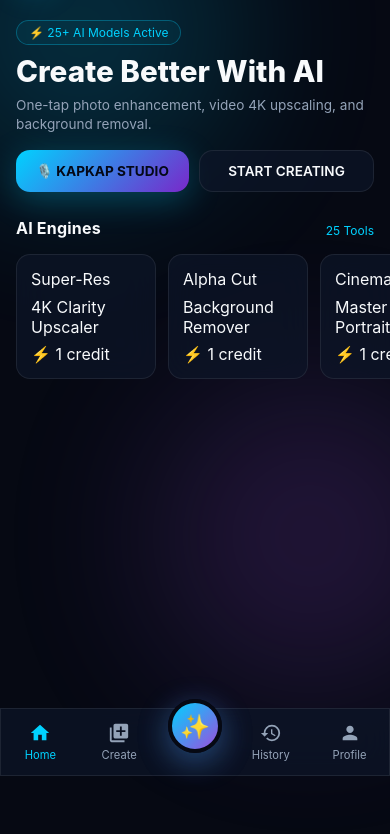
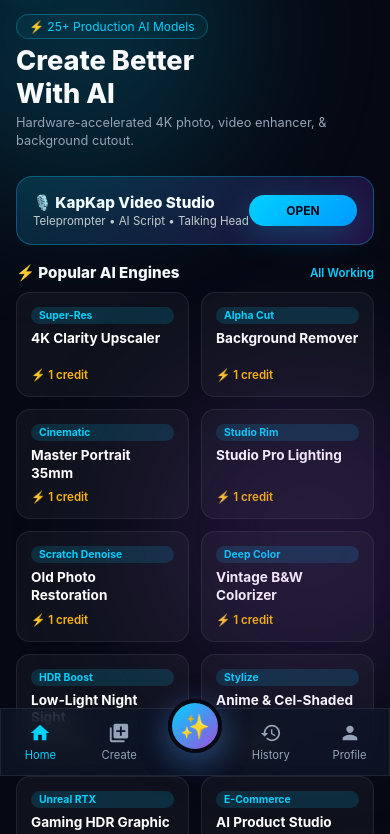
Before and after one commit to subbhu7077/subbhu-ai-labs, a plain HTML site: page index.html in a window 390 px wide. Shown: the part 68-902 px from the top of the page. Before the commit the page ends 844 px from the top, so only its background shows below. Drawn offline with nearby package versions, Linux system fonts and the light colour scheme.

Commit message:
fix: populate full-screen grid layout, fix empty dark area and optimize card responsiveness

```diff
--- a/index.html
+++ b/index.html
@@ -5,78 +5,140 @@
   <meta name="viewport" content="width=device-width, initial-scale=1.0, maximum-scale=1.0, user-scalable=no">
   <title>SUBBHU AI LABS</title>
   <link rel="manifest" href="manifest.json">
-  <link rel="stylesheet" href="css/style.css?v=20.0">
-  <link rel="stylesheet" href="css/responsive.css?v=20.0">
-  <link rel="stylesheet" href="css/animations.css?v=20.0">
-
+  <link rel="stylesheet" href="css/style.css?v=21.0">
+  <link rel="stylesheet" href="css/responsive.css?v=21.0">
+  <link rel="stylesheet" href="css/animations.css?v=21.0">
   <script src="https://cdn.jsdelivr.net/npm/@supabase/supabase-js@2"></script>
   <script src="https://cdn.jsdelivr.net/npm/@mediapipe/selfie_segmentation/selfie_segmentation.js" crossorigin="anonymous"></script>
+  <style>
+    .tools-grid {
+      display: grid;
+      grid-template-columns: repeat(2, 1fr);
+      gap: 12px;
+      padding: 0 16px 20px 16px;
+    }
+    .tool-box {
+      background: rgba(255, 255, 255, 0.04);
+      border: 1px solid rgba(255, 255, 255, 0.08);
+      border-radius: 14px;
+      padding: 14px;
+      display: flex;
+      flex-direction: column;
+      justify-content: space-between;
+      min-height: 105px;
+      cursor: pointer;
+      transition: transform 0.2s, border-color 0.2s;
+    }
+    .tool-box:active {
+      transform: scale(0.97);
+      border-color: #00d2ff;
+    }
+    .tool-badge-pill {
+      align-self: flex-start;
+      font-size: 0.65rem;
+      font-weight: 700;
+      padding: 2px 8px;
+      border-radius: 10px;
+      background: rgba(0, 210, 255, 0.15);
+      color: #00d2ff;
+      margin-bottom: 6px;
+    }
+    .tool-title {
+      font-size: 0.85rem;
+      font-weight: 700;
+      color: #fff;
+      line-height: 1.3;
+      margin-bottom: 8px;
+    }
+    .tool-cost {
+      font-size: 0.72rem;
+      color: #ffb703;
+      font-weight: 600;
+      display: flex;
+      align-items: center;
+      gap: 4px;
+    }
+    .banner-card {
+      margin: 0 16px 18px 16px;
+      padding: 16px;
+      border-radius: 16px;
+      background: linear-gradient(135deg, rgba(0, 210, 255, 0.15), rgba(121, 40, 202, 0.25));
+      border: 1px solid rgba(0, 210, 255, 0.3);
+      display: flex;
+      justify-content: space-between;
+      align-items: center;
+    }
+  </style>
 </head>
-<body>
+<body style="padding-bottom: 90px;">
 
-  <!-- Clean Top Bar -->
+  <!-- Header -->
   <header class="app-header glass">
     <div class="brand-wrap">
       <div class="brand-icon">S</div>
       <div class="brand-name">SUBBHU AI LABS</div>
     </div>
     <div class="header-actions">
-      <span id="headerCreditBadge" class="hero-badge" style="margin: 0; display: none;">Credits: <b id="headerCreditCount">0</b></span>
-      <a href="studio.html" class="btn-icon" title="Studio">🎙️</a>
-      <a href="profile.html" class="btn-icon" title="Profile">👤</a>
+      <span id="headerCreditBadge" class="hero-badge" style="margin: 0; display: inline-flex;">Credits: <b id="headerCreditCount">9964</b></span>
+      <a href="studio.html" class="btn-icon">🎙️</a>
+      <a href="profile.html" class="btn-icon">👤</a>
     </div>
   </header>
 
-  <!-- Clean Minimal Hero -->
-  <section class="hero" style="padding: 24px 16px 16px 16px;">
-    <div class="hero-badge" style="margin-bottom: 8px;">⚡ 25+ AI Models Active</div>
-    <h1 style="font-size: 1.85rem; margin-bottom: 6px;">Create Better With AI</h1>
-    <p class="hero-subtitle" style="font-size: 0.85rem; margin-bottom: 16px;">One-tap photo enhancement, video 4K upscaling, and background removal.</p>
-    <div class="hero-cta" style="gap: 10px;">
-      <a href="studio.html" class="btn btn-primary" style="background: linear-gradient(135deg, #00d2ff, #7928ca); border: none;">🎙️ KAPKAP STUDIO</a>
-      <a href="create.html" class="btn btn-secondary">START CREATING</a>
-    </div>
+  <!-- Hero Section -->
+  <section class="hero" style="padding: 18px 16px 14px 16px; text-align: left;">
+    <div class="hero-badge" style="margin-bottom: 6px;">⚡ 25+ Production AI Models</div>
+    <h1 style="font-size: 1.7rem; margin-bottom: 4px; line-height: 1.2;">Create Better<br>With AI</h1>
+    <p class="hero-subtitle" style="font-size: 0.8rem; margin-bottom: 12px; color: var(--text-muted);">
+      Hardware-accelerated 4K photo, video enhancer, & background cutout.
+    </p>
   </section>
 
-  <!-- Simple Tools Tray -->
-  <section class="section" style="padding-top: 10px;">
-    <div class="section-header" style="margin-bottom: 12px;">
-      <div class="section-title" style="font-size: 1rem;">AI Engines</div>
-      <span class="section-tag" style="font-size: 0.75rem;">25 Tools</span>
+  <!-- KapKap Banner -->
+  <div class="banner-card">
+    <div>
+      <div style="font-size: 0.95rem; font-weight: 800; color: #fff;">🎙️ KapKap Video Studio</div>
+      <div style="font-size: 0.72rem; color: #ccc; margin-top: 2px;">Teleprompter • AI Script • Talking Head</div>
     </div>
-    <div class="scroll-tray" id="toolsHorizontalTray"></div>
-  </section>
+    <a href="studio.html" class="btn btn-primary" style="padding: 8px 14px; font-size: 0.75rem; border-radius: 20px; text-decoration: none;">OPEN</a>
+  </div>
 
-  <!-- Execution Modal -->
+  <!-- Tools Category Title -->
+  <div style="display: flex; justify-content: space-between; align-items: center; padding: 0 16px 10px 16px;">
+    <span style="font-size: 0.95rem; font-weight: 800;">⚡ Popular AI Engines</span>
+    <span style="font-size: 0.72rem; color: #00d2ff; font-weight: 600;">All Working</span>
+  </div>
+
+  <!-- Full Screen Populated Tools Grid -->
+  <div class="tools-grid" id="toolsGrid"></div>
+
+  <!-- Processing Modal -->
   <div class="modal-overlay" id="toolModal">
     <div class="modal-sheet glass-elevated">
       <div class="modal-header">
         <div>
           <h2 class="modal-title" id="modalToolTitle" style="font-size: 1.1rem;">AI Tool</h2>
-          <span id="modalToolBadge" class="hero-badge" style="margin-top: 2px;">Ready</span>
+          <span id="modalToolBadge" class="hero-badge" style="margin-top: 2px;">Active</span>
         </div>
         <button class="modal-close" onclick="UIController.closeModal()">✕</button>
       </div>
 
-      <!-- Upload Trigger -->
       <div class="upload-box" id="uploadBox">
         <div class="upload-icon">📤</div>
-        <div class="upload-label">Select Media File</div>
-        <div class="upload-sub">Images or Videos (Full Quality)</div>
+        <div class="upload-label">Choose Media File</div>
+        <div class="upload-sub">Photos or Videos (Auto High Quality)</div>
         <input type="file" id="fileInput" accept="image/*,video/*" style="display: none;">
       </div>
 
-      <!-- Preview Screen -->
       <div class="preview-container" id="previewContainer">
         <div class="file-info-bar glass">
           <div class="file-details">
-            <span class="file-name" id="previewFileName">filename.jpg</span>
+            <span class="file-name" id="previewFileName">file.jpg</span>
             <span class="file-size" id="previewFileSize">0 MB</span>
           </div>
           <button class="btn-remove" id="removeFileBtn">Remove</button>
         </div>
 
-        <!-- Before / After Slider -->
         <div class="comparison-wrapper" id="photoSliderContainer" style="background: repeating-conic-gradient(#1e293b 0% 25%, #0f172a 0% 50%) 50% / 16px 16px;">
           <img class="comparison-img" id="sliderAfterImg" src="" alt="After Preview">
           <div class="comparison-before">
@@ -87,18 +149,17 @@
           <input type="range" min="0" max="100" value="50" class="comparison-slider-input" aria-label="Comparison slider">
         </div>
 
-        <!-- Video Player -->
         <div id="videoPreviewContainer" style="display: none; width: 100%; border-radius: var(--radius-md); overflow: hidden; background: #000;">
           <video id="videoPreviewPlayer" controls playsinline style="width: 100%; max-height: 260px; display: block;"></video>
         </div>
       </div>
 
-      <!-- Neon Glowing Loading Card -->
+      <!-- Glowing Neon Loader -->
       <div id="processingState" class="neon-loader-card" style="display: none; padding: 14px; margin: 12px 0;">
         <div style="display: flex; align-items: center; justify-content: space-between; margin-bottom: 6px;">
           <div style="display: flex; align-items: center; gap: 8px;">
             <div style="width: 10px; height: 10px; border-radius: 50%; background: #00f2fe; box-shadow: 0 0 10px #00f2fe;"></div>
-            <span id="processingStatusText" style="font-size: 0.82rem; font-weight: 700; color: #fff;">Processing Media...</span>
+            <span id="processingStatusText" style="font-size: 0.82rem; font-weight: 700; color: #fff;">Processing media...</span>
           </div>
           <span id="processingProgressPct" style="font-size: 0.8rem; font-weight: 800; color: #00d2ff;">0%</span>
         </div>
@@ -107,16 +168,15 @@
 
       <div class="backend-notice" id="systemNotice" style="margin-top: 8px;">
         <span>ℹ️</span>
-        <div id="noticeMsg">Ready for processing.</div>
+        <div id="noticeMsg">Ready for AI processing.</div>
       </div>
 
       <div style="display: flex; flex-direction: column; gap: 8px; margin-top: 12px;">
         <button type="button" class="btn btn-primary" id="processBtn" style="width: 100%;">
           PROCESS NOW
         </button>
-        <!-- Neon Glowing Download Button -->
         <a id="downloadResultBtn" href="#" download="subbhu_master" class="btn neon-download-btn" style="display: none; width: 100%; justify-content: center; align-items: center; gap: 8px; text-decoration: none; padding: 12px; border-radius: 8px;">
-          <span>💾 DOWNLOAD FILE</span>
+          <span>💾 DOWNLOAD TO DEVICE</span>
         </a>
       </div>
     </div>
@@ -145,10 +205,34 @@
     </a>
   </nav>
 
-  <script src="js/supabase-client.js?v=20.0"></script>
-  <script src="js/tools.js?v=20.0"></script>
-  <script src="js/upload.js?v=20.0"></script>
-  <script src="js/ui.js?v=20.0"></script>
-  <script src="js/app.js?v=20.0"></script>
+  <script src="js/supabase-client.js?v=21.0"></script>
+  <script src="js/tools.js?v=21.0"></script>
+  <script src="js/upload.js?v=21.0"></script>
+  <script src="js/ui.js?v=21.0"></script>
+  <script src="js/app.js?v=21.0"></script>
+  <script>
+    // Populate Grid instantly
+    document.addEventListener('DOMContentLoaded', () => {
+      const grid = document.getElementById('toolsGrid');
+      if (grid && window.AI_TOOLS) {
+        grid.innerHTML = '';
+        window.AI_TOOLS.forEach(tool => {
+          const card = document.createElement('div');
+          card.className = 'tool-box';
+          card.innerHTML = `
+            <div>
+              <div class="tool-badge-pill">${tool.badge}</div>
+              <div class="tool-title">${tool.name}</div>
+            </div>
+            <div class="tool-cost">⚡ ${tool.cost} credit</div>
+          `;
+          card.addEventListener('click', () => {
+            window.UIController.openToolModal(tool.id);
+          });
+          grid.appendChild(card);
+        });
+      }
+    });
+  </script>
 </body>
 </html>
```
